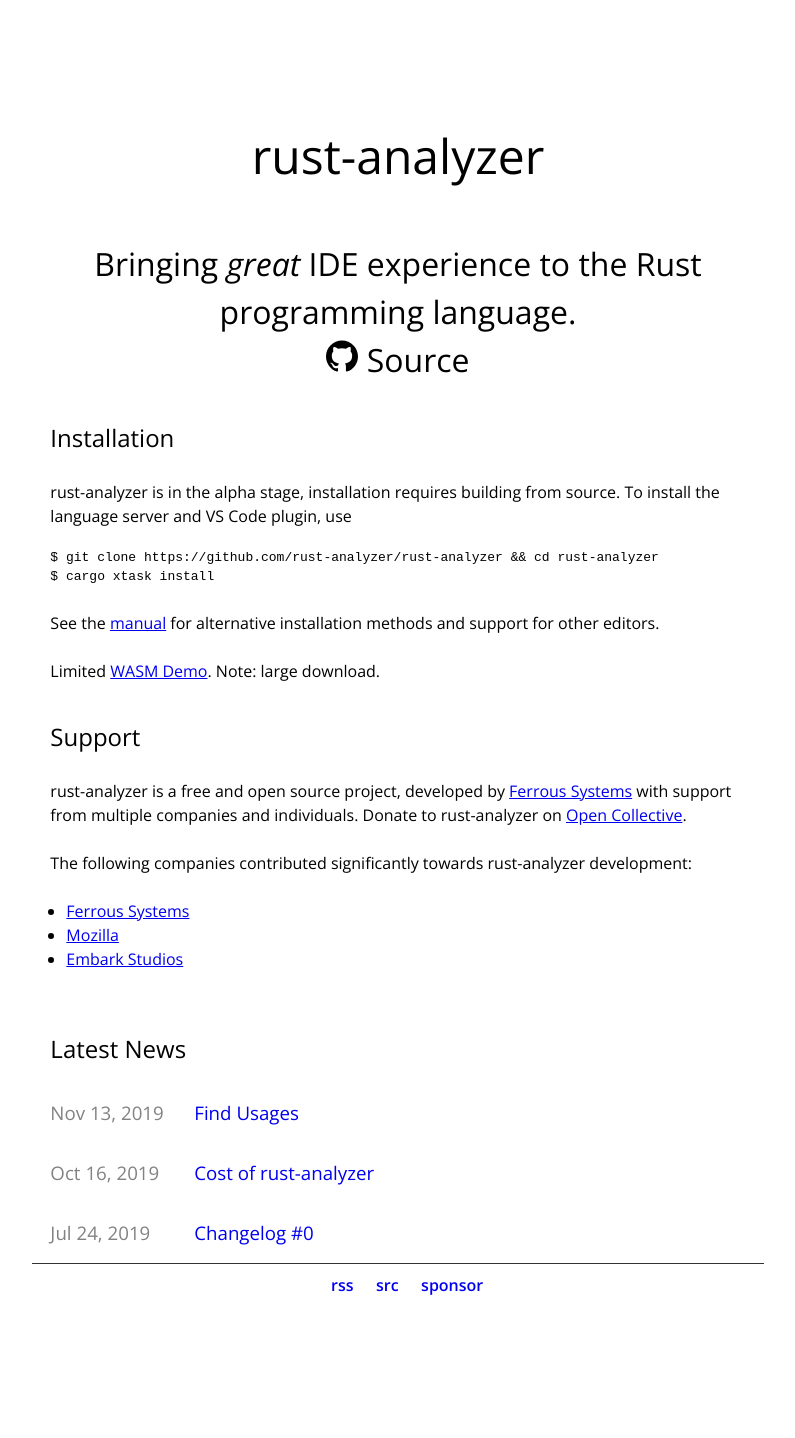
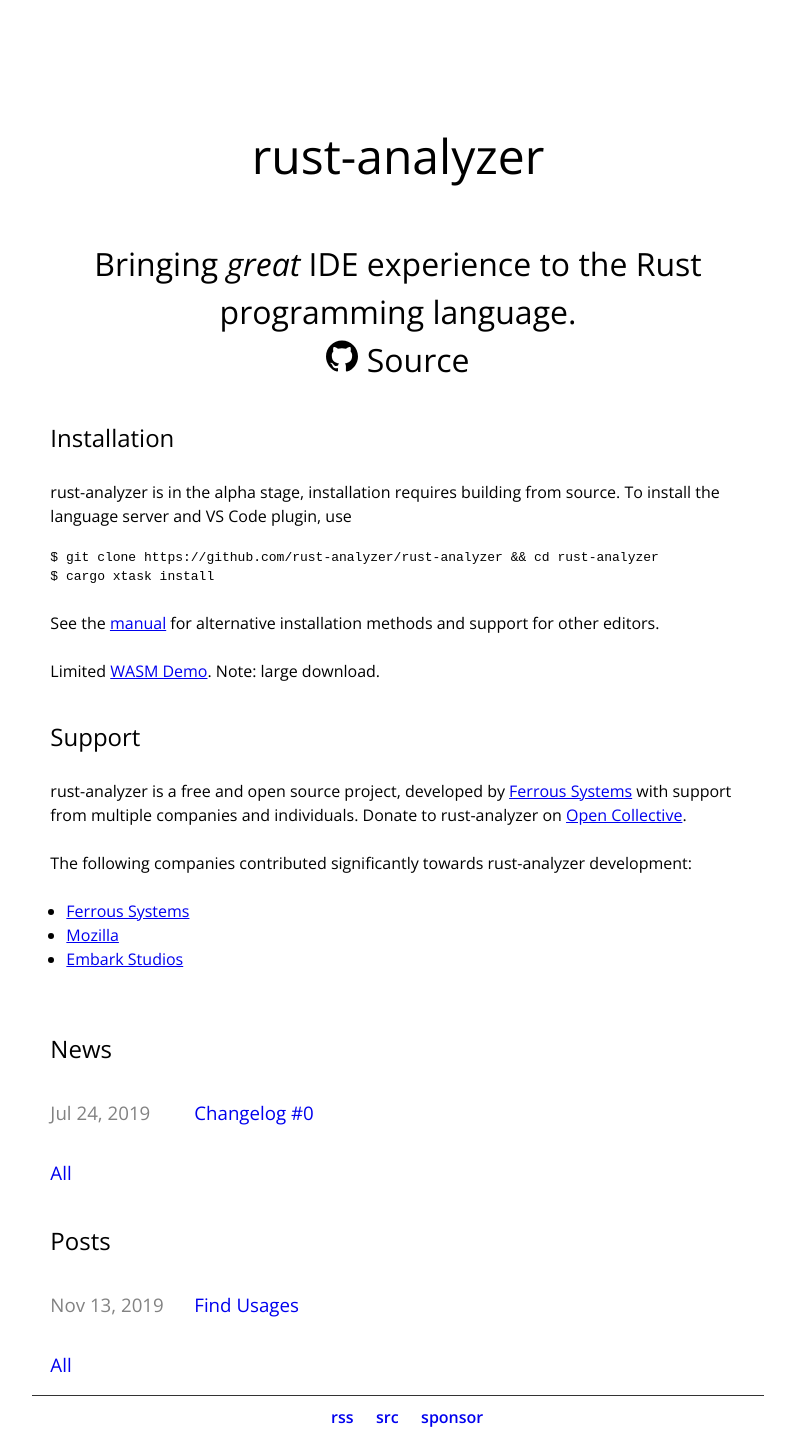
Before and after one commit to rust-analyzer/rust-analyzer.github.io, a Jekyll site: the page built from index.html, in a window 1280 px wide. Shown: the whole page, without its empty margins (242-1037 px from the left). Built offline with Jekyll 4.4.1, drawn with Linux system fonts in a browser that asks for light colours; before the commit the page ends 1306 px from its top, so only the background shows below that.

Commit message:
Split posts from changelogs

```diff
--- a/_layouts/default.html
+++ b/_layouts/default.html
@@ -20,6 +20,8 @@
   {% if page.url != "/" %}
   <header>
     <a class="nav-link site-title" href="{{ site.baseurl }}/">{{ site.title }}</a>
+    <a class="nav-link" href="/posts/">Posts</a>
+    <a class="nav-link" href="/changelog/">Changelog</a>
     <a class="nav-link" href="https://opencollective.com/rust-analyzer/">Sponsor</a>
   </header>
   {% endif %}
--- a/index.html
+++ b/index.html
@@ -59,16 +59,41 @@
 </section>
 
 <section>
-    <h2>Latest News</h2>
+    <h2>News</h2>
 
     <ul class="post-list">
-        {% for post in site.posts %}
+        {% assign post = site.categories.changelog.first %}
         <li>
             <h3>
-                <span class="post-meta">{{ post.date | date: "%b %-d, %Y" }}</span> <a class="post-link"
-                    href="{{ post.url | prepend: site.baseurl }}">{{ post.title }}</a>
+                <span class="post-meta">{{ post.date | date: "%b %-d, %Y" }}</span>
+                <a class="post-link" href="{{ post.url | prepend: site.baseurl }}">{{ post.title }}</a>
             </h3>
         </li>
-        {% endfor %}
+
+        <li>
+            <h3>
+                <a class="post-link" href="/changelog">All</a>
+            </h3>
+        </li>
     </ul>
 </section>
+
+<section>
+    <h2>Posts</h2>
+
+    <ul class="post-list">
+        {% assign post = site.categories.blog.first %}
+        <li>
+            <h3>
+                <span class="post-meta">{{ post.date | date: "%b %-d, %Y" }}</span>
+                <a class="post-link" href="{{ post.url | prepend: site.baseurl }}">{{ post.title }}</a>
+            </h3>
+        </li>
+
+        <li>
+            <h3>
+                <a class="post-link" href="/posts">All</a>
+            </h3>
+        </li>
+    </ul>
+</section>
```
Also changed, not shown: changelog.html (added, +15 -0 lines), posts.html (added, +15 -0 lines), blog/_posts/2019-10-16-finance.md (renamed from _posts/2019-10-16-finance.md), blog/_posts/2019-11-13-find-usages.md (renamed from _posts/2019-11-13-find-usages.md), changelog/_posts/2019-07-24-changelog-0.md (renamed from _posts/2019-07-24-changelog-0.md).
